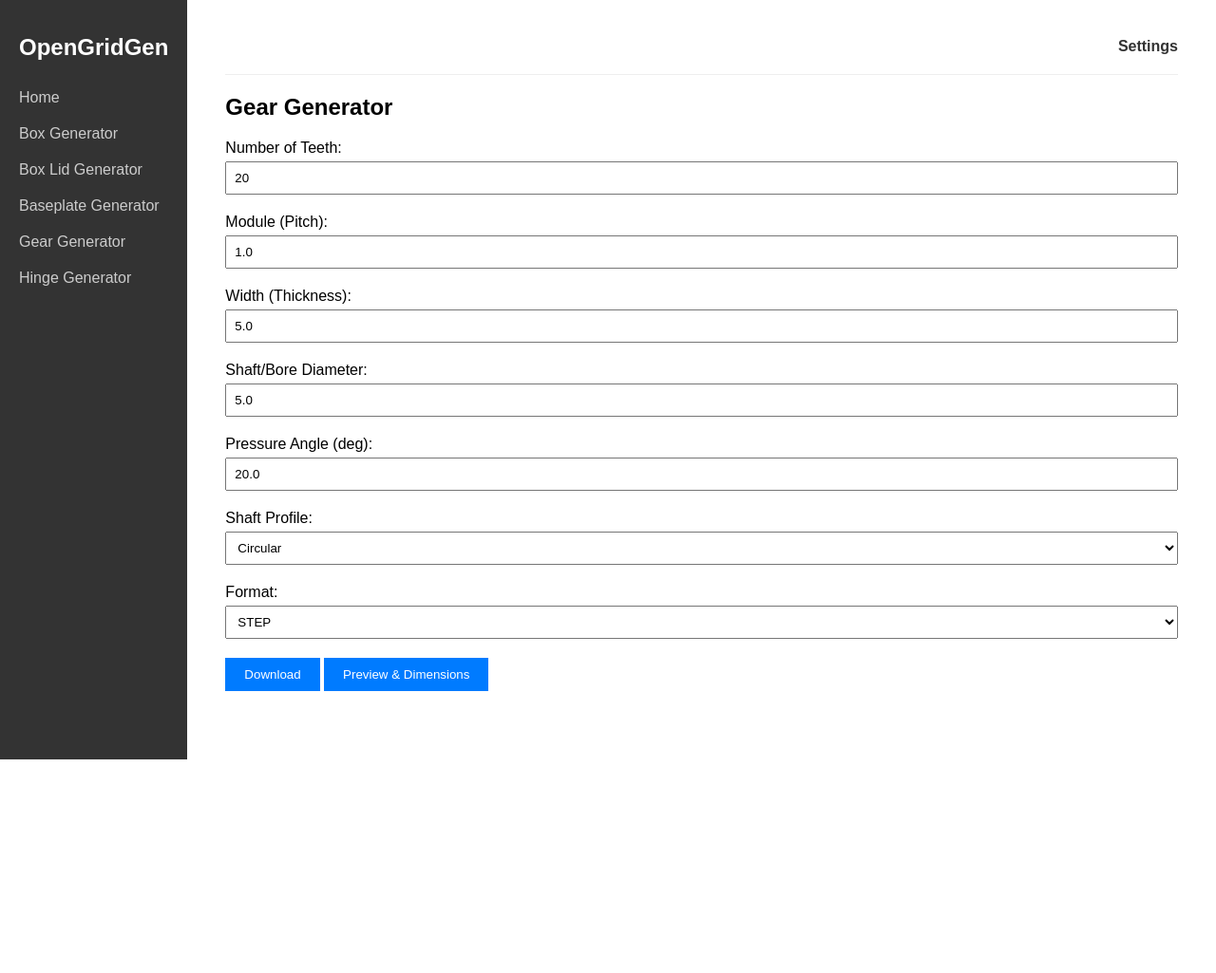
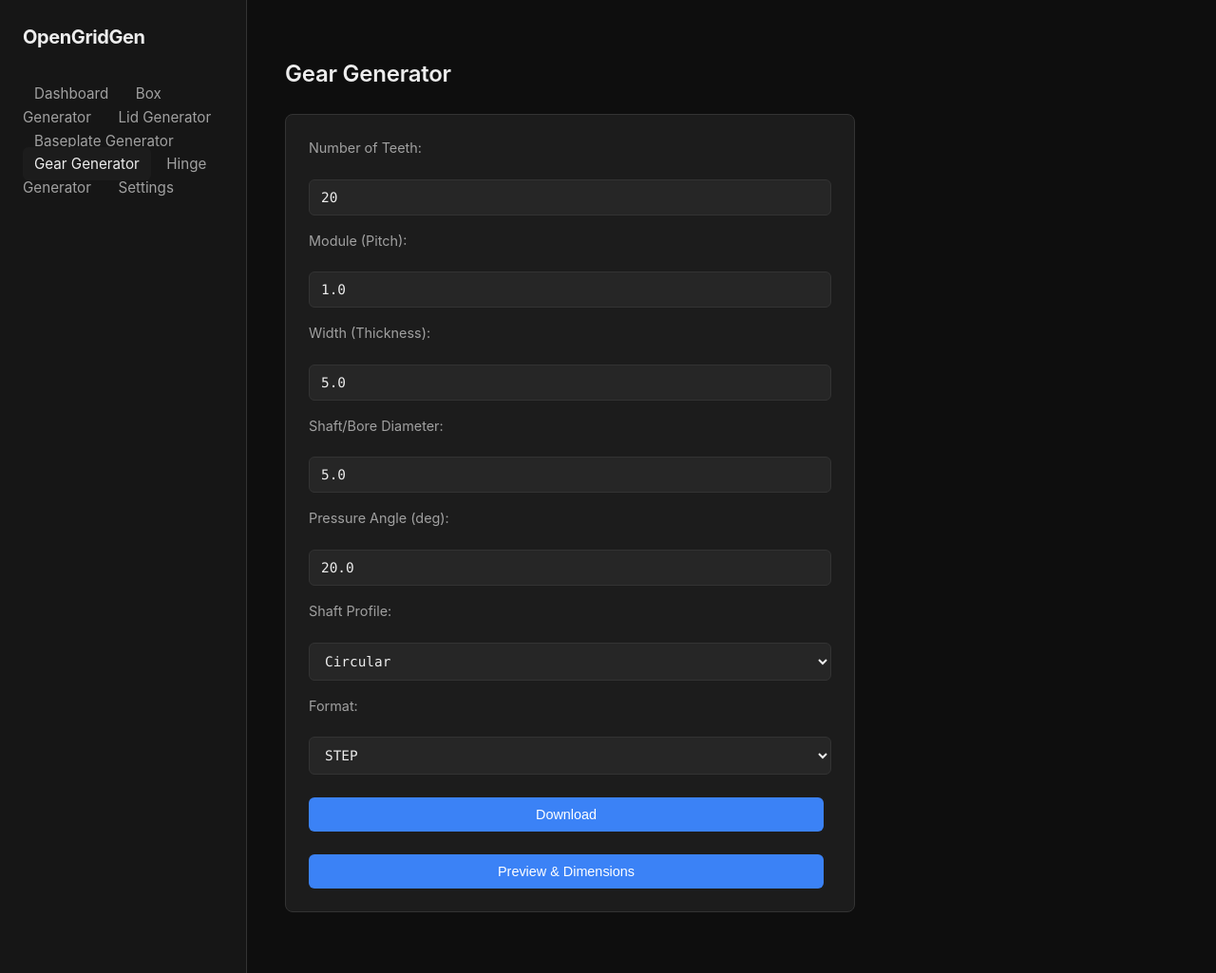
Before and after one commit to loganrf/OpenGridGen, a Flask app: page /gear in a window 1280 px wide. Shown: the whole page at 95% size. Before the commit the page ends 800 px from the top, so only its background shows below. Run offline with Flask 3, Linux system fonts and the light colour scheme.

Commit message:
Fix inverted gear teeth and apply dark theme UI
Co-authored-by: loganrf <22797847+loganrf@users.noreply.github.com>

```diff
--- a/gears.py
+++ b/gears.py
@@ -57,7 +57,9 @@ class Gear:
             return (x * c - y * s, x * s + y * c)
 
         # Upper flank (y > 0, angle > 0) - Root to Tip
-        upper_flank = [rotate_point(p, angle_offset) for p in points_inv]
+        # Mirror points_inv first so the curve bends towards the center line
+        points_inv_mirrored = [(x, -y) for x, y in points_inv]
+        upper_flank = [rotate_point(p, angle_offset) for p in points_inv_mirrored]
 
         # Lower flank (y < 0, angle < 0) - Root to Tip
         lower_flank = [(x, -y) for x, y in upper_flank]
--- /dev/null
+++ b/static/css/style.css
@@ -0,0 +1,265 @@
+:root {
+    --bg-color: #0e0e0e;
+    --sidebar-bg: #161616;
+    --card-bg: #1c1c1c;
+    --text-primary: #ededed;
+    --text-secondary: #a1a1a1;
+    --accent-color: #3b82f6;
+    --accent-hover: #2563eb;
+    --border-color: #333333;
+    --input-bg: #262626;
+    --font-family: -apple-system, BlinkMacSystemFont, "Segoe UI", Roboto, Helvetica, Arial, sans-serif, "Apple Color Emoji", "Segoe UI Emoji", "Segoe UI Symbol";
+    --font-mono: ui-monospace, SFMono-Regular, "SF Mono", Menlo, Consolas, "Liberation Mono", monospace;
+}
+
+* {
+    box-sizing: border-box;
+}
+
+body {
+    font-family: var(--font-family);
+    margin: 0;
+    background-color: var(--bg-color);
+    color: var(--text-primary);
+    display: flex;
+    min-height: 100vh;
+    line-height: 1.5;
+}
+
+/* Sidebar */
+.sidebar {
+    width: 260px;
+    background-color: var(--sidebar-bg);
+    border-right: 1px solid var(--border-color);
+    padding: 24px;
+    display: flex;
+    flex-direction: column;
+    flex-shrink: 0;
+}
+
+.sidebar h1 {
+    font-size: 1.25rem;
+    font-weight: 700;
+    margin: 0 0 32px 0;
+    color: var(--text-primary);
+    letter-spacing: -0.02em;
+}
+
+.sidebar a {
+    color: var(--text-secondary);
+    text-decoration: none;
+    padding: 8px 12px;
+    margin: 4px 0;
+    border-radius: 6px;
+    transition: all 0.2s ease;
+    font-size: 0.95rem;
+}
+
+.sidebar a:hover, .sidebar a.active {
+    background-color: var(--card-bg);
+    color: var(--text-primary);
+}
+
+/* Main Content */
+.content {
+    flex-grow: 1;
+    padding: 40px;
+    max-width: 1200px;
+    margin: 0 auto;
+    width: 100%;
+}
+
+.header {
+    display: flex;
+    justify-content: flex-end;
+    padding-bottom: 24px;
+    margin-bottom: 32px;
+    border-bottom: 1px solid var(--border-color);
+}
+
+.header a {
+    color: var(--text-secondary);
+    text-decoration: none;
+    font-weight: 500;
+    transition: color 0.2s;
+}
+
+.header a:hover {
+    color: var(--text-primary);
+}
+
+h2 {
+    font-size: 1.5rem;
+    font-weight: 600;
+    margin-bottom: 24px;
+    letter-spacing: -0.01em;
+}
+
+/* Forms */
+form {
+    background-color: var(--card-bg);
+    padding: 24px;
+    border-radius: 8px;
+    border: 1px solid var(--border-color);
+    margin-bottom: 24px;
+    display: grid;
+    grid-template-columns: 1fr;
+    gap: 16px;
+    max-width: 600px;
+}
+
+label {
+    display: block;
+    margin-bottom: 6px;
+    color: var(--text-secondary);
+    font-size: 0.9rem;
+}
+
+input[type="number"],
+input[type="text"],
+select {
+    width: 100%;
+    padding: 10px 12px;
+    background-color: var(--input-bg);
+    border: 1px solid var(--border-color);
+    border-radius: 6px;
+    color: var(--text-primary);
+    font-family: var(--font-mono);
+    font-size: 0.9rem;
+    transition: border-color 0.2s;
+}
+
+input:focus, select:focus {
+    outline: none;
+    border-color: var(--accent-color);
+}
+
+button {
+    padding: 10px 16px;
+    background-color: var(--accent-color);
+    color: white;
+    border: none;
+    border-radius: 6px;
+    cursor: pointer;
+    font-weight: 500;
+    font-size: 0.9rem;
+    transition: background-color 0.2s;
+    margin-top: 8px;
+    margin-right: 8px;
+}
+
+button:hover {
+    background-color: var(--accent-hover);
+}
+
+button.secondary {
+    background-color: var(--input-bg);
+    border: 1px solid var(--border-color);
+    color: var(--text-primary);
+}
+
+button.secondary:hover {
+    background-color: var(--border-color);
+}
+
+/* Results / Viewer */
+.result-box {
+    margin-top: 24px;
+    background-color: var(--card-bg);
+    border: 1px solid var(--border-color);
+    border-radius: 8px;
+    padding: 24px;
+    overflow: hidden;
+}
+
+#preview-container {
+    width: 100%;
+    height: 500px;
+    background-color: #000; /* Fallback */
+    border-radius: 4px;
+}
+
+#dimensions p {
+    margin: 8px 0;
+    font-family: var(--font-mono);
+    color: var(--text-secondary);
+}
+
+#dimensions span {
+    color: var(--text-primary);
+    font-weight: 600;
+}
+
+/* Loading Overlay */
+#loading-overlay {
+    position: fixed;
+    top: 0;
+    left: 0;
+    width: 100%;
+    height: 100%;
+    background: rgba(0, 0, 0, 0.8);
+    backdrop-filter: blur(4px);
+    display: none;
+    justify-content: center;
+    align-items: center;
+    z-index: 1000;
+    flex-direction: column;
+    color: var(--text-primary);
+}
+
+.spinner {
+    border: 3px solid rgba(255,255,255,0.1);
+    border-top: 3px solid var(--accent-color);
+    border-radius: 50%;
+    width: 40px;
+    height: 40px;
+    animation: spin 0.8s linear infinite;
+    margin-bottom: 16px;
+}
+
+@keyframes spin {
+    0% { transform: rotate(0deg); }
+    100% { transform: rotate(360deg); }
+}
+
+/* Mobile */
+.menu-toggle {
+    display: none;
+    position: fixed;
+    top: 16px;
+    right: 16px;
+    z-index: 100;
+    background: var(--card-bg);
+    border: 1px solid var(--border-color);
+    padding: 8px 12px;
+    border-radius: 6px;
+    cursor: pointer;
+    color: var(--text-primary);
+}
+
+@media (max-width: 768px) {
+    body {
+        flex-direction: column;
+    }
+    .sidebar {
+        display: none;
+        width: 100%;
+        position: fixed;
+        top: 0;
+        left: 0;
+        height: 100vh;
+        z-index: 99;
+    }
+    .sidebar.active {
+        display: flex;
+    }
+    .menu-toggle {
+        display: block;
+    }
+    .content {
+        padding: 80px 20px 20px 20px;
+    }
+    form {
+        max-width: 100%;
+    }
+}
--- a/static/js/viewer.js
+++ b/static/js/viewer.js
@@ -20,7 +20,7 @@ function initViewer(containerId, blob) {
     const height = container.clientHeight;
 
     const scene = new THREE.Scene();
-    scene.background = new THREE.Color(0xeeeeee);
+    scene.background = new THREE.Color(0x111111);
 
     const camera = new THREE.PerspectiveCamera(45, width / height, 0.1, 2000);
     camera.position.set(100, 100, 100);
@@ -32,10 +32,10 @@ function initViewer(containerId, blob) {
 
     const controls = new THREE.OrbitControls(camera, renderer.domElement);
 
-    const ambientLight = new THREE.AmbientLight(0x404040);
+    const ambientLight = new THREE.AmbientLight(0x606060);
     scene.add(ambientLight);
 
-    const directionalLight = new THREE.DirectionalLight(0xffffff, 0.8);
+    const directionalLight = new THREE.DirectionalLight(0xffffff, 1.0);
     directionalLight.position.set(1, 1, 1);
     scene.add(directionalLight);
 
--- a/templates/base.html
+++ b/templates/base.html
@@ -4,160 +4,39 @@
     <meta charset="UTF-8">
     <meta name="viewport" content="width=device-width, initial-scale=1.0">
     <title>OpenGridGen</title>
-    <style>
-        body {
-            font-family: Arial, sans-serif;
-            margin: 0;
-            display: flex;
-            min-height: 100vh;
-        }
-        .sidebar {
-            width: 250px;
-            background-color: #333;
-            color: #fff;
-            padding: 20px;
-            display: flex;
-            flex-direction: column;
-        }
-        .sidebar h1 {
-            font-size: 1.5em;
-            margin-bottom: 20px;
-        }
-        .sidebar a {
-            color: #ccc;
-            text-decoration: none;
-            padding: 10px 0;
-            display: block;
-        }
-        .sidebar a:hover {
-            color: #fff;
-        }
-        .content {
-            flex-grow: 1;
-            padding: 40px;
-        }
-        .header {
-            display: flex;
-            justify-content: flex-end;
-            padding-bottom: 20px;
-            border-bottom: 1px solid #eee;
-        }
-        .header a {
-            text-decoration: none;
-            color: #333;
-            font-weight: bold;
-        }
-        input[type="number"], select {
-            padding: 8px;
-            margin: 5px 0 20px 0;
-            width: 100%;
-            box-sizing: border-box;
-        }
-        button {
-            padding: 10px 20px;
-            background-color: #007bff;
-            color: white;
-            border: none;
-            cursor: pointer;
-        }
-        button:hover {
-            background-color: #0056b3;
-        }
-        .result-box {
-            margin-top: 20px;
-            padding: 20px;
-            background-color: #f9f9f9;
-            border: 1px solid #ddd;
-        }
-        /* Loading Overlay */
-        #loading-overlay {
-            position: fixed;
-            top: 0;
-            left: 0;
-            width: 100%;
-            height: 100%;
-            background: rgba(255, 255, 255, 0.7);
-            display: none;
-            justify-content: center;
-            align-items: center;
-            z-index: 1000;
-            flex-direction: column;
-        }
-        .spinner {
-            border: 6px solid #f3f3f3;
-            border-top: 6px solid #007bff;
-            border-radius: 50%;
-            width: 50px;
-            height: 50px;
-            animation: spin 1s linear infinite;
-            margin-bottom: 10px;
-        }
-        @keyframes spin {
-            0% { transform: rotate(0deg); }
-            100% { transform: rotate(360deg); }
-        }
-
-        /* Mobile styles */
-        @media (max-width: 768px) {
-            body {
-                flex-direction: column;
-            }
-            .sidebar {
-                width: 100%;
-                display: none;
-                box-sizing: border-box;
-            }
-            .sidebar.active {
-                display: flex;
-            }
-            .content {
-                width: 100%;
-                padding: 20px;
-            }
-            .menu-toggle {
-                display: block !important;
-                background: #333;
-                color: #fff;
-                padding: 10px;
-                cursor: pointer;
-                text-align: center;
-                font-size: 1.2em;
-            }
-        }
-        .menu-toggle {
-            display: none;
-        }
-    </style>
+    <link rel="stylesheet" href="{{ url_for('static', filename='css/style.css') }}">
     <script src="https://cdnjs.cloudflare.com/ajax/libs/three.js/r128/three.min.js"></script>
     <script src="https://cdn.jsdelivr.net/npm/three@0.128.0/examples/js/loaders/STLLoader.js"></script>
     <script src="https://cdn.jsdelivr.net/npm/three@0.128.0/examples/js/controls/OrbitControls.js"></script>
-    <script src="/static/js/viewer.js"></script>
+    <script src="{{ url_for('static', filename='js/viewer.js') }}"></script>
 </head>
 <body>
     <div id="loading-overlay">
         <div class="spinner"></div>
-        <div>Generating... Please wait.</div>
+        <div>Processing...</div>
     </div>
 
     <div class="menu-toggle" onclick="toggleMenu()">
-        ☰ Menu
+        ☰
     </div>
 
     <div class="sidebar" id="sidebar">
         <h1>OpenGridGen</h1>
-        <a href="/">Home</a>
-        <a href="/box">Box Generator</a>
-        <a href="/lid">Box Lid Generator</a>
-        <a href="/baseplate">Baseplate Generator</a>
-        <a href="/gear">Gear Generator</a>
-        <a href="/hinge">Hinge Generator</a>
+        <nav>
+            <a href="/">Dashboard</a>
+            <a href="/box">Box Generator</a>
+            <a href="/lid">Lid Generator</a>
+            <a href="/baseplate">Baseplate Generator</a>
+            <a href="/gear">Gear Generator</a>
+            <a href="/hinge">Hinge Generator</a>
+            <a href="/settings">Settings</a>
+        </nav>
     </div>
+
     <div class="content">
-        <div class="header">
-            <a href="/settings">Settings</a>
-        </div>
         {% block content %}{% endblock %}
     </div>
+
     <script>
         function toggleMenu() {
             document.getElementById('sidebar').classList.toggle('active');
@@ -170,6 +49,17 @@
             document.getElementById('loading-overlay').style.display = 'none';
         }
 
+        // Highlight active link
+        document.addEventListener('DOMContentLoaded', () => {
+            const currentPath = window.location.pathname;
+            const links = document.querySelectorAll('.sidebar a');
+            links.forEach(link => {
+                if (link.getAttribute('href') === currentPath) {
+                    link.classList.add('active');
+                }
+            });
+        });
+
         async function downloadWithProgress(url, formData, filename) {
             showLoading();
             try {
@@ -177,7 +67,7 @@
                     method: 'POST',
                     body: formData
                 });
-                if (!response.ok) throw new Error('Generation failed');
+                if (!response.ok) throw new Error('Generation failed: ' + response.statusText);
                 const blob = await response.blob();
                 const downloadUrl = window.URL.createObjectURL(blob);
                 const a = document.createElement('a');
@@ -188,6 +78,7 @@
                 a.remove();
                 window.URL.revokeObjectURL(downloadUrl);
             } catch (error) {
+                console.error(error);
                 alert('Error: ' + error.message);
             } finally {
                 hideLoading();
```
